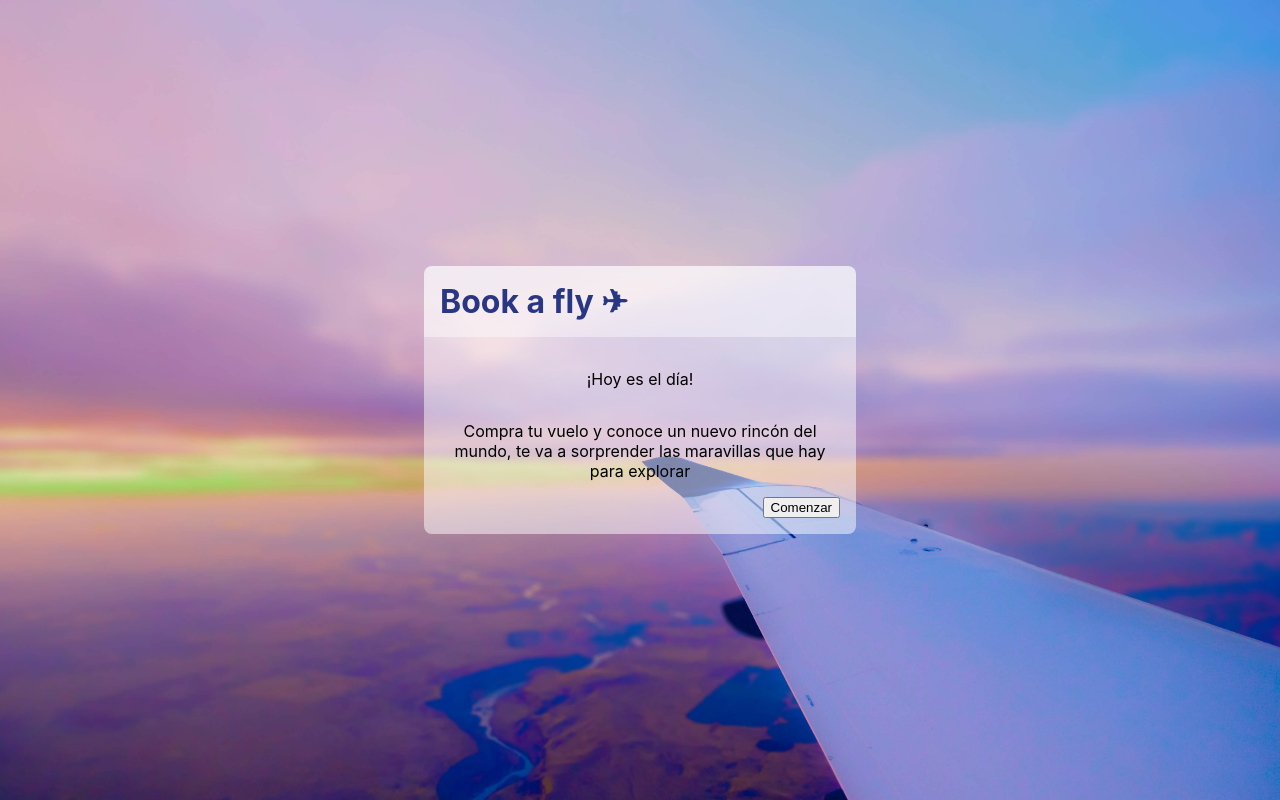
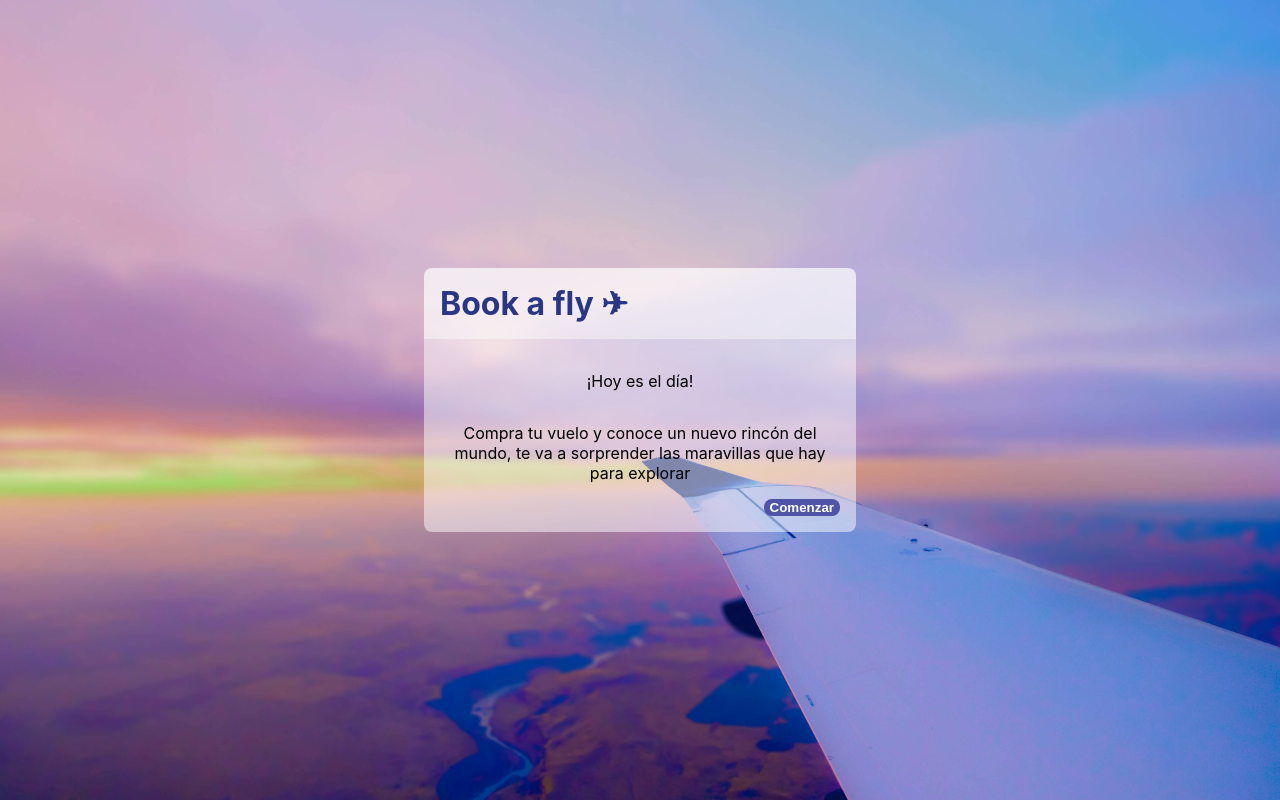
Before and after one commit to codexnoise/satate-machine-app, a React (Create React App) app: page / in a window 1280 px wide. Built offline with nearby package versions, Linux system fonts and the light colour scheme.

Commit message:
add styles to buttons

```diff
--- a/src/App.css
+++ b/src/App.css
@@ -36,3 +36,34 @@
     transform: rotate(360deg);
   }
 }
+
+.button {
+  border: none;
+  background-color: #4F54A7;
+  padding: 8px16px;
+  border-radius: 8px;
+  color: white;
+  font-weight: bold;
+  cursor: pointer;
+  transition: all ease 300ms;
+}
+
+.button:hover {
+  background-color: #293684;
+}
+
+.button-secondary {
+  border: none;
+  background-color: rgba(255, 255, 255, 0.8);
+  padding: 8px16px;
+  border-radius: 8px;
+  color: #4F54A7;
+  font-weight: bold;
+  cursor: pointer;
+  transition: all ease 300ms;
+}
+
+.button-secondary:hover {
+  color: #293684;
+  background-color: white;
+}
```
